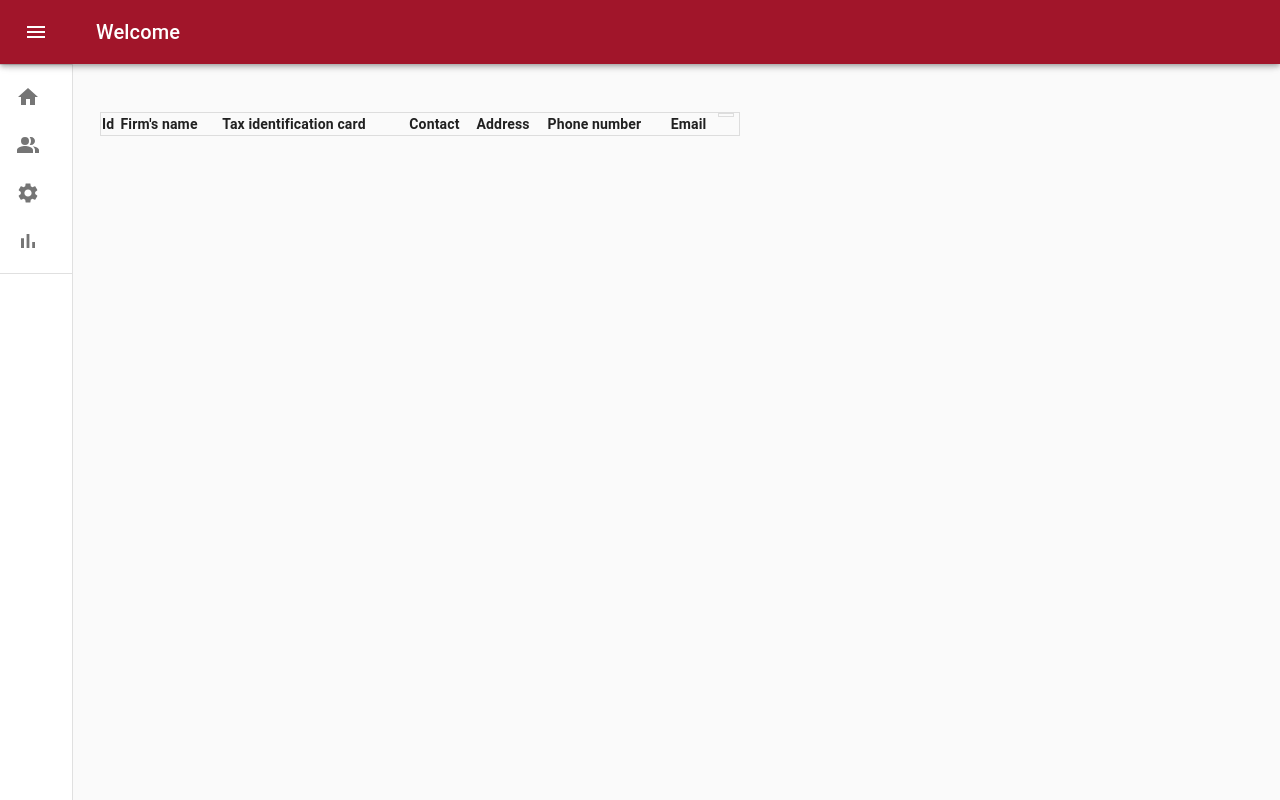
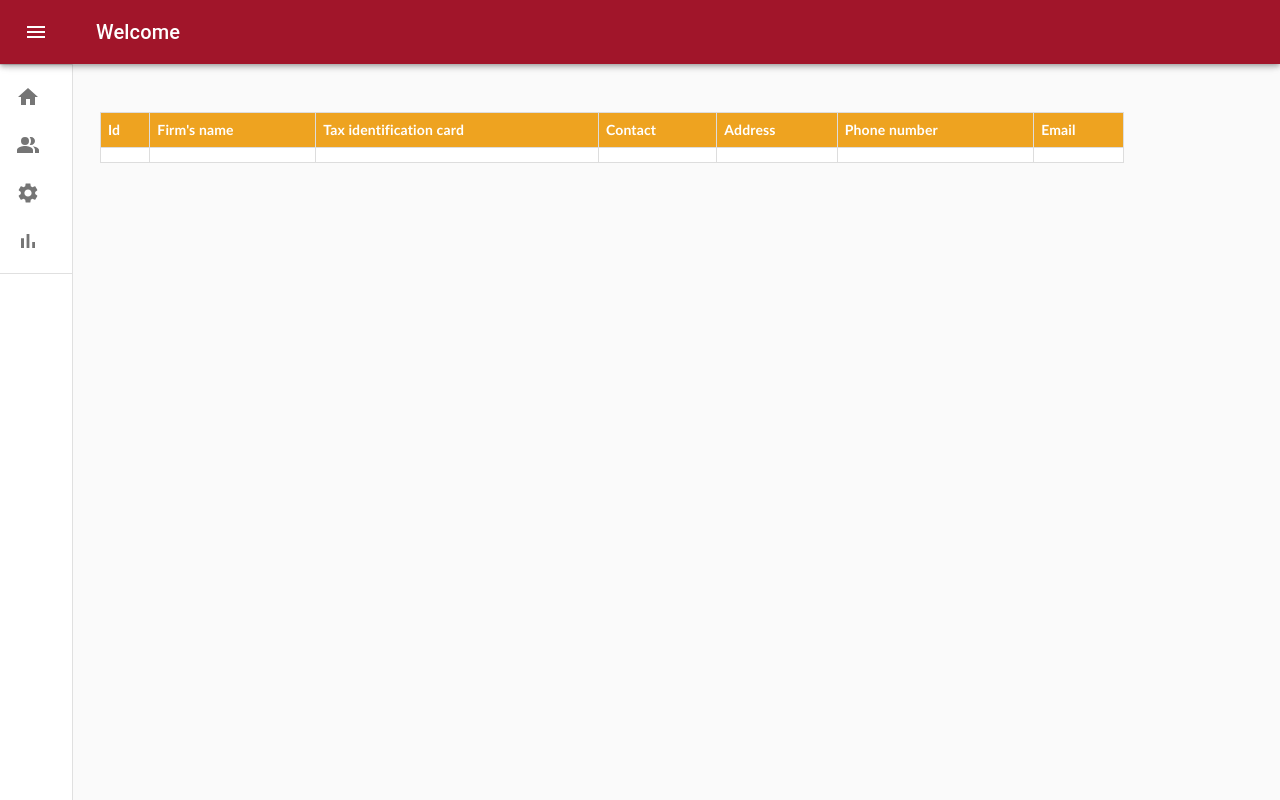
Before and after one commit to AdrianETS/harineras_villamayor_sales_tool, a React (Create React App) app: page /clients/details in a window 1280 px wide. Built offline with nearby package versions, Linux system fonts and the light colour scheme; no server answers; sample sign-in values are in the browser's storage.

Commit message:
Feature/9.-Detalle de cliente
Estilos añadidos

```diff
--- a/src/components/ClientsDetails.js
+++ b/src/components/ClientsDetails.js
@@ -10,7 +10,7 @@ class ClientsDetails extends React.Component {
     constructor(props) {
         super(props);
         this.state = {
-            selectedClient: "",
+            selectedClient: {},
             id: this.props.location?.state?.id
         }
     }
@@ -24,8 +24,8 @@ class ClientsDetails extends React.Component {
     render() {
         return (
             <div><Navbar name={this.context.userName} />
-                <table style={{ marginLeft: "100px", width: "50%" }}>
-                    <tr style={{ border: "1px solid #dddddd", textAlign: "left", padding: "8px" }}>
+                <table id = "clientDetails">
+                    <tr>
                         <th>Id</th>
                         <th>Firm's name</th>
                         <th>Tax identification card</th>
@@ -33,7 +33,8 @@ class ClientsDetails extends React.Component {
                         <th>Address</th>
                         <th>Phone number</th>
                         <th>Email</th>
-                        <tr style={{ border: "1px solid #dddddd", textAlign: "left", padding: "8px" }}>
+                    </tr>
+                    <tr>
                         <td>{this.state.selectedClient.id_cliente}</td>
                         <td>{this.state.selectedClient.razon_social}</td>
                         <td>{this.state.selectedClient.cif}</td>
@@ -41,7 +42,6 @@ class ClientsDetails extends React.Component {
                         <td>{this.state.selectedClient.direccion}</td>
                         <td>{this.state.selectedClient.telefono}</td>
                         <td>{this.state.selectedClient.email}</td>
-                        </tr>
                     </tr>
                 </table>
             </div>
--- a/src/components/ClientsList.js
+++ b/src/components/ClientsList.js
@@ -22,8 +22,8 @@ class ClientsList extends React.Component {
         {
             return (<div>
                 <Navbar name = {this.context.userName} />
-                <h5 style = {{marginLeft: "100px"}}>List of clients:</h5>
-                <br /><div style = {{marginLeft: "100px", fontFamily: "sans-serif"}}>
+                <h5 className = {"container_within_navbar"}> List of clients:</h5>
+                <br /><div className = {"container_within_navbar"} >
                     <ul>
                         {this.context.clientsList && this.context.clientsList.map(clientes =>
                             <div>
--- a/src/components/Dashboard.js
+++ b/src/components/Dashboard.js
@@ -22,7 +22,7 @@ class Dashboard extends React.Component {
         return (
             <div>
                  <Navbar name = {this.context.userName}/>
-                 <div className="container_within_navbar"> Welcome to Dashboard</div>
+                 <div className={"container_within_navbar"}> Welcome to Dashboard</div>
                 <br/>
 
         </div>
--- a/src/components/MyStyles.css
+++ b/src/components/MyStyles.css
@@ -1,4 +1,26 @@
 .container_within_navbar {
-    margin-left: "100px";
+    margin-left: 100px;
     font-family: sans-serif;
   }
+
+
+ #clientDetails {
+  margin-left: 100px;
+  font-family: "Trebuchet MS", Arial, Helvetica, sans-serif;
+  border-collapse: collapse;
+  width: 80%;
+}
+
+#clientDetails tr {
+  padding: 15px;
+  text-align: left;
+  background-color: #eea320;
+  color: white;
+ }
+
+ #clientDetails tr:nth-child(even){background-color: white; color: black}
+
+#clientDetails td, #clientDetails th {
+  border: 1px solid #ddd;
+  padding: 7px;
+}
```
Lines whose indentation alone changed are shown as unchanged.
